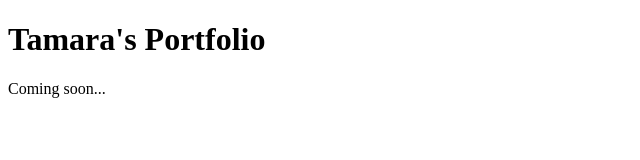
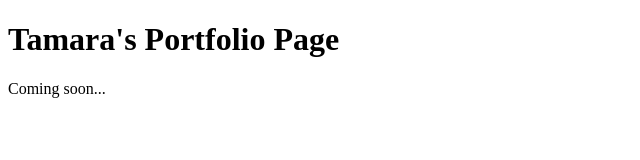
Before and after one commit to trschier/trschier.github.io, a plain HTML site: page index.html in a window 1280 px wide. Shown: the whole page, without its empty margins (0-640 px from the left). Drawn offline with Linux system fonts and the light colour scheme.

Commit message:
Update index.html

```diff
--- a/index.html
+++ b/index.html
@@ -1,7 +1,7 @@
 <!DOCTYPE html>
 <html>
   <body>
-    <h1>Tamara's Portfolio</h1>
+    <h1>Tamara's Portfolio Page</h1>
     <p>Coming soon...</p>
   </body>
 </html>
```
